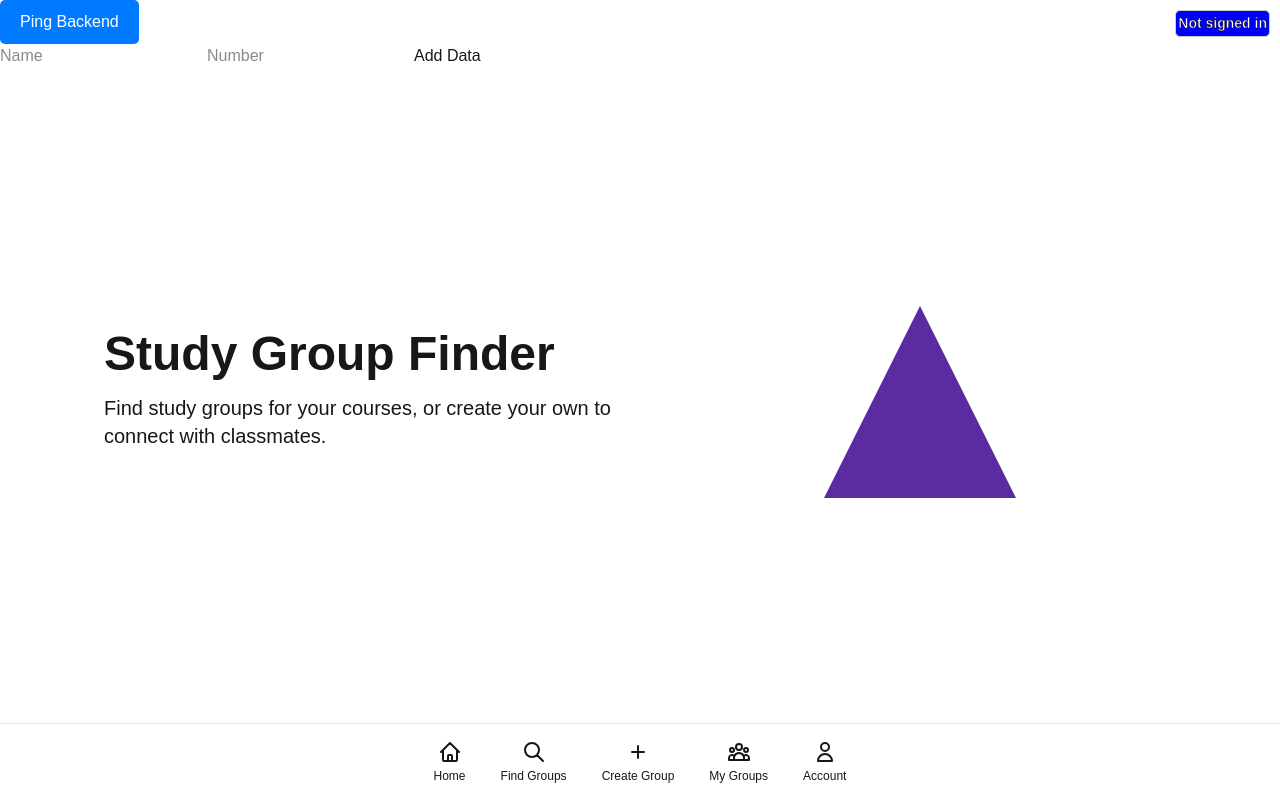
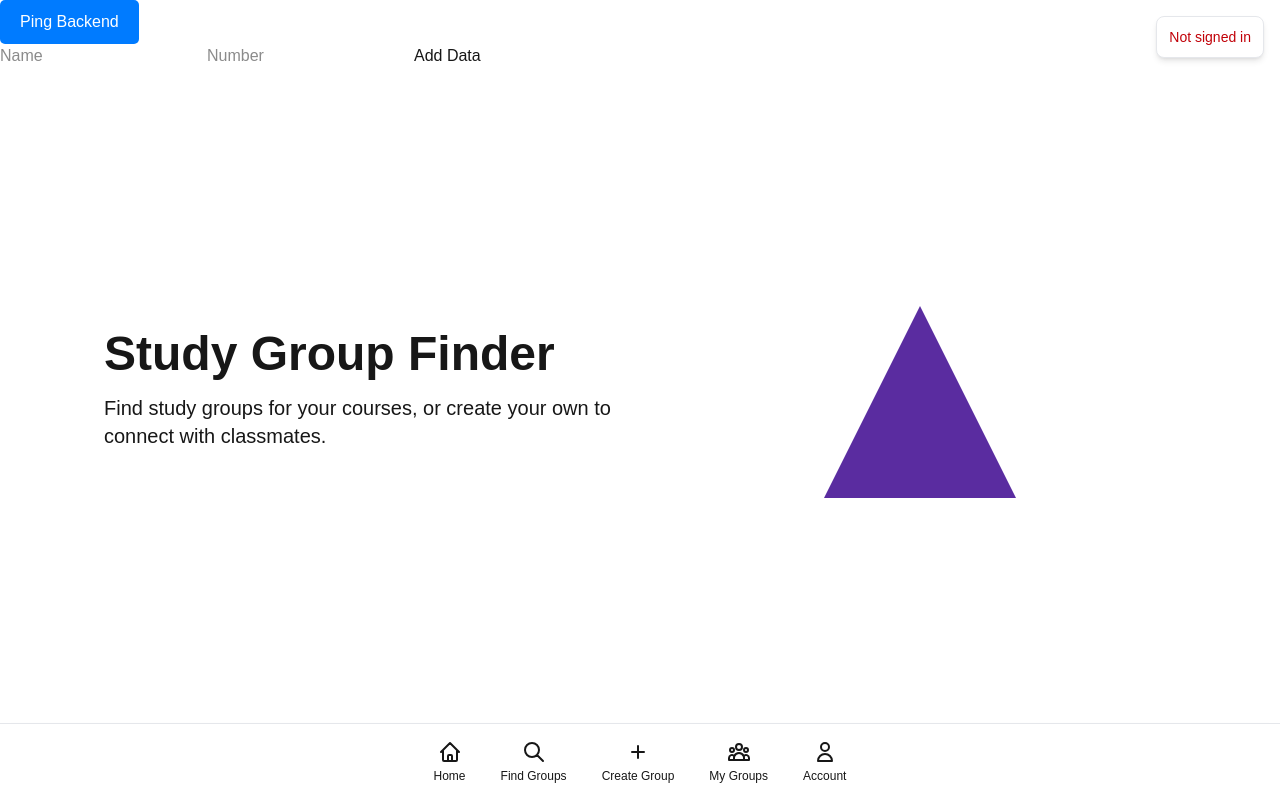
Before and after one commit to BrennerKrogh/CLSF, a Next.js app in the folder client/: page /home in a window 1280 px wide. Built offline with nearby package versions, Linux system fonts and the light colour scheme; no server answers.

Commit message:
made username shown in topright of window

```diff
--- a/client/src/app/components/userNameComponent.tsx
+++ b/client/src/app/components/userNameComponent.tsx
@@ -1,46 +1,73 @@
 'use client';
 
 import React, { useEffect, useState } from 'react';
-import { auth } from '../../firebase'; // Adjust the path to firebase.js as needed
-
-const styles: { [key: string]: React.CSSProperties } = {
-    userNameBox: {
-        padding: '2px',
-        border: '1px solid #ccc',
-        borderRadius: '5px',
-        textAlign: 'center',
-        backgroundColor: 'blue',
-        width: 'fit-content',
-        position: 'absolute',
-        top: '10px',
-        right: '10px',
-    },
-    userNameText: {
-        fontSize: '14px',
-        color: 'white',
-        fontWeight: 'bold',
-        WebkitTextStroke: '.5px black',
-    },
-};
+import { auth, loadUserProfile } from '../../firebase';
+import { User } from 'firebase/auth';
 
 const UserNameComponent = () => {
-    const [email, setEmail] = useState('');
+    const [username, setUsername] = useState('');
+    const [loading, setLoading] = useState(true);
+    const [user, setUser] = useState<User | null>(null);
 
     useEffect(() => {
-        const unsubscribe = auth.onAuthStateChanged((user) => {
-            if (user) {
-                setEmail(user.email || 'No email available');
+        const unsubscribe = auth.onAuthStateChanged(async (currentUser) => {
+            if (currentUser) {
+                setUser(currentUser);
+                try {
+                    // Try to load the user profile to get the username
+                    const profileData = await loadUserProfile(currentUser.uid);
+                    if (profileData && profileData.username && profileData.username !== 'username') {
+                        setUsername(profileData.username);
+                    } else {
+                        // Fallback to email if no username is set
+                        const emailUsername = currentUser.email?.split('@')[0] || 'User';
+                        setUsername(emailUsername);
+                    }
+                } catch (error) {
+                    console.error('Error loading user profile:', error);
+                    // Fallback to email username
+                    const emailUsername = currentUser.email?.split('@')[0] || 'User';
+                    setUsername(emailUsername);
+                }
             } else {
-                setEmail('Not signed in');
+                setUsername('');
+                setUser(null);
             }
+            setLoading(false);
         });
 
-        return () => unsubscribe(); // Cleanup the listener on component unmount
+        return () => unsubscribe();
     }, []);
 
+    if (loading) {
+        return (
+            <div className="fixed top-4 right-4 z-50">
+                <div className="bg-white dark:bg-gray-800 border border-gray-200 dark:border-gray-700 rounded-lg shadow-md px-3 py-2">
+                    <div className="w-16 h-4 bg-gray-300 dark:bg-gray-600 rounded animate-pulse"></div>
+                </div>
+            </div>
+        );
+    }
+
+    if (!user) {
+        return (
+            <div className="fixed top-4 right-4 z-50">
+                <div className="bg-white dark:bg-gray-800 border border-gray-200 dark:border-gray-700 rounded-lg shadow-md px-3 py-2">
+                    <span className="text-sm font-medium text-red-700 dark:text-red-400">
+                        Not signed in
+                    </span>
+                </div>
+            </div>
+        );
+    }
+
     return (
-        <div style={styles.userNameBox}>
-            <p style={styles.userNameText}>{email}</p>
+        <div className="fixed top-4 right-4 z-50">
+            <div className="bg-white dark:bg-gray-800 border border-gray-200 dark:border-gray-700 rounded-lg shadow-md px-3 py-2">
+                <span className="text-sm font-medium text-gray-900 dark:text-white">
+                    {username}
+                </span>
+            </div>
         </div>
     );
 };
```
